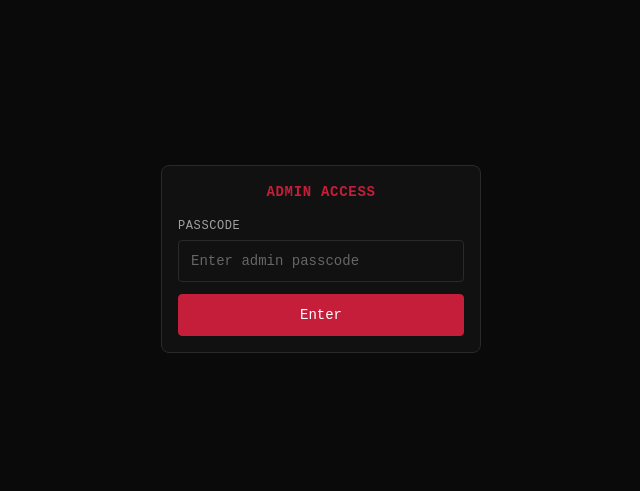
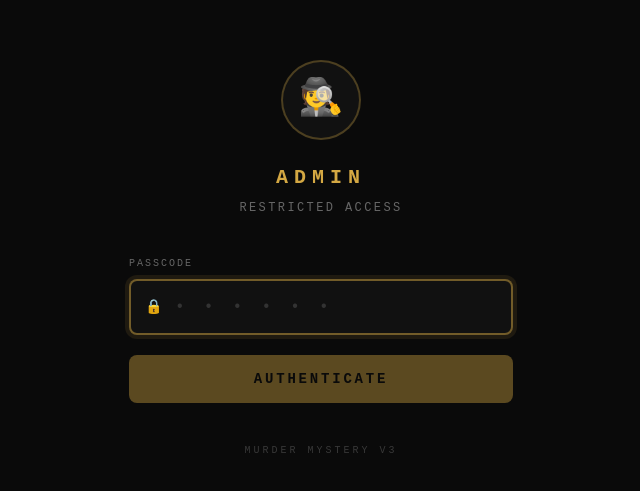
Before and after one commit to sulaiman-shariff/Murder_Mystery, a Next.js app: page /admin in a window 1280 px wide. Shown: the part 141-632 px from the top of the page, without its empty margins (319-959 px from the left). Built offline with nearby package versions, Linux system fonts and the light colour scheme.

Commit message:
redesign admin login with detective-themed UI

```diff
--- a/src/app/admin/page.tsx
+++ b/src/app/admin/page.tsx
@@ -384,23 +384,67 @@ export default function AdminPage() {
 
   if (!authenticated) {
     return (
-      <div className="flex min-h-screen items-center justify-center px-4">
-        <Card className="w-full max-w-xs">
-          <h1 className="mb-4 text-center text-sm font-bold uppercase tracking-wider text-accent">
-            Admin Access
-          </h1>
-          <form onSubmit={handleLogin} className="flex flex-col gap-3">
-            <Input
-              label="Passcode"
-              type="password"
-              value={passcode}
-              onChange={(e) => setPasscode(e.target.value)}
-              placeholder="Enter admin passcode"
-            />
-            {error && <p className="text-center text-xs text-error">{error}</p>}
-            <Button type="submit" fullWidth loading={loading}>Enter</Button>
+      <div className="flex min-h-screen items-center justify-center px-4 bg-dark-900">
+        <div className="w-full max-w-sm">
+          <div className="mb-10 text-center">
+            <div className="mx-auto mb-6 flex h-20 w-20 items-center justify-center rounded-full border-2 border-gold/30 bg-dark-800">
+              <span className="text-4xl">&#x1F575;</span>
+            </div>
+            <h1 className="text-xl font-bold tracking-[0.3em] text-gold uppercase">
+              Admin
+            </h1>
+            <p className="mt-2 text-xs tracking-[0.2em] text-text-muted uppercase">
+              Restricted Access
+            </p>
+          </div>
+
+          <form onSubmit={handleLogin} className="space-y-5">
+            <div className="relative">
+              <label className="mb-2 block text-[10px] font-medium tracking-[0.2em] text-text-muted uppercase">
+                Passcode
+              </label>
+              <div className="relative">
+                <span className="absolute left-4 top-1/2 -translate-y-1/2 text-text-muted text-sm">
+                  &#x1F512;
+                </span>
+                <input
+                  type="password"
+                  value={passcode}
+                  onChange={(e) => setPasscode(e.target.value)}
+                  placeholder="&#8226; &#8226; &#8226; &#8226; &#8226; &#8226;"
+                  autoFocus
+                  className="w-full rounded-lg border-2 border-border-dark bg-dark-800 py-3.5 pl-11 pr-4 text-base text-text-primary placeholder:text-text-muted/40 focus:border-gold/50 focus:outline-none focus:ring-4 focus:ring-gold/10 transition-all duration-300"
+                  style={{ fontSize: "16px", letterSpacing: "0.3em" }}
+                />
+              </div>
+            </div>
+
+            <button
+              type="submit"
+              disabled={loading || !passcode.trim()}
+              className="w-full rounded-lg bg-gold py-3.5 text-sm font-bold uppercase tracking-[0.2em] text-dark-900 transition-all duration-300 hover:bg-gold-light disabled:opacity-40 disabled:cursor-not-allowed"
+            >
+              {loading ? (
+                <span className="inline-flex items-center gap-2">
+                  <span className="inline-block h-4 w-4 animate-spin rounded-full border-2 border-dark-900 border-t-transparent" />
+                  Verifying...
+                </span>
+              ) : (
+                "Authenticate"
+              )}
+            </button>
           </form>
-        </Card>
+
+          {error && (
+            <div className="mt-5 animate-[fadeIn_0.3s_ease] rounded-lg border border-error/30 bg-error/10 px-4 py-3 text-center">
+              <p className="text-sm font-medium text-error">{error}</p>
+            </div>
+          )}
+
+          <p className="mt-10 text-center text-[10px] tracking-[0.3em] text-text-muted/50 uppercase">
+            Murder Mystery v3
+          </p>
+        </div>
       </div>
     );
   }
--- a/src/app/globals.css
+++ b/src/app/globals.css
@@ -89,3 +89,8 @@ body.sheet-open {
     transition-duration: 0.01ms !important;
   }
 }
+
+@keyframes fadeIn {
+  from { opacity: 0; transform: translateY(-8px); }
+  to { opacity: 1; transform: translateY(0); }
+}
```
Also changed, not shown: 1 other file (tests, documents, lock files or other folders).
